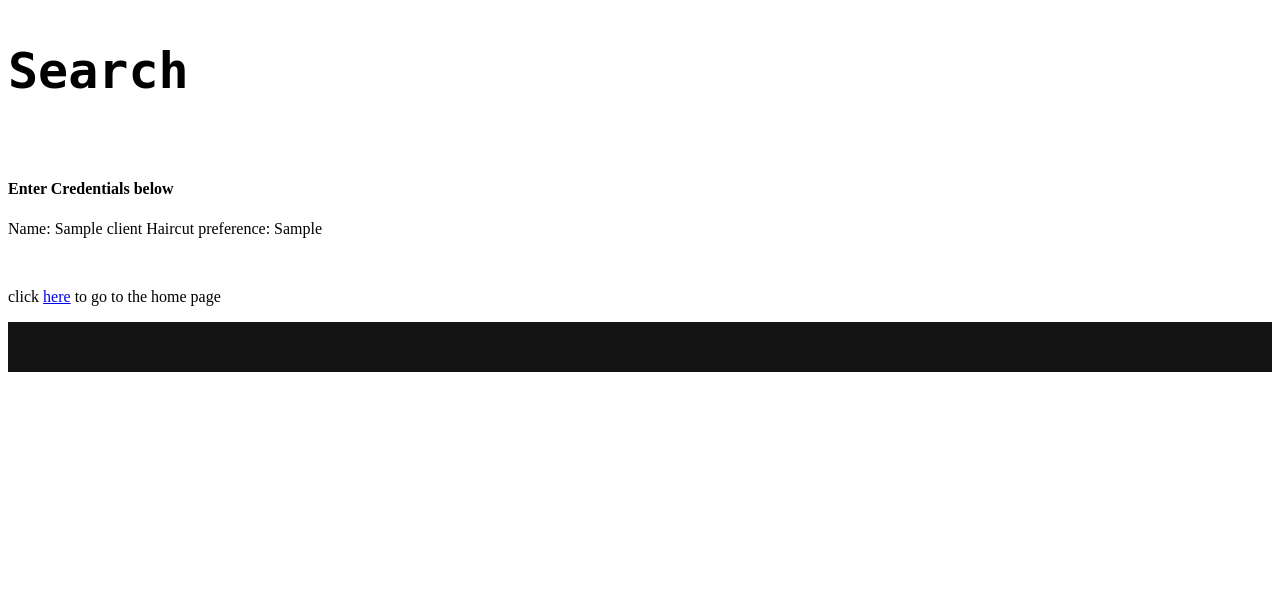
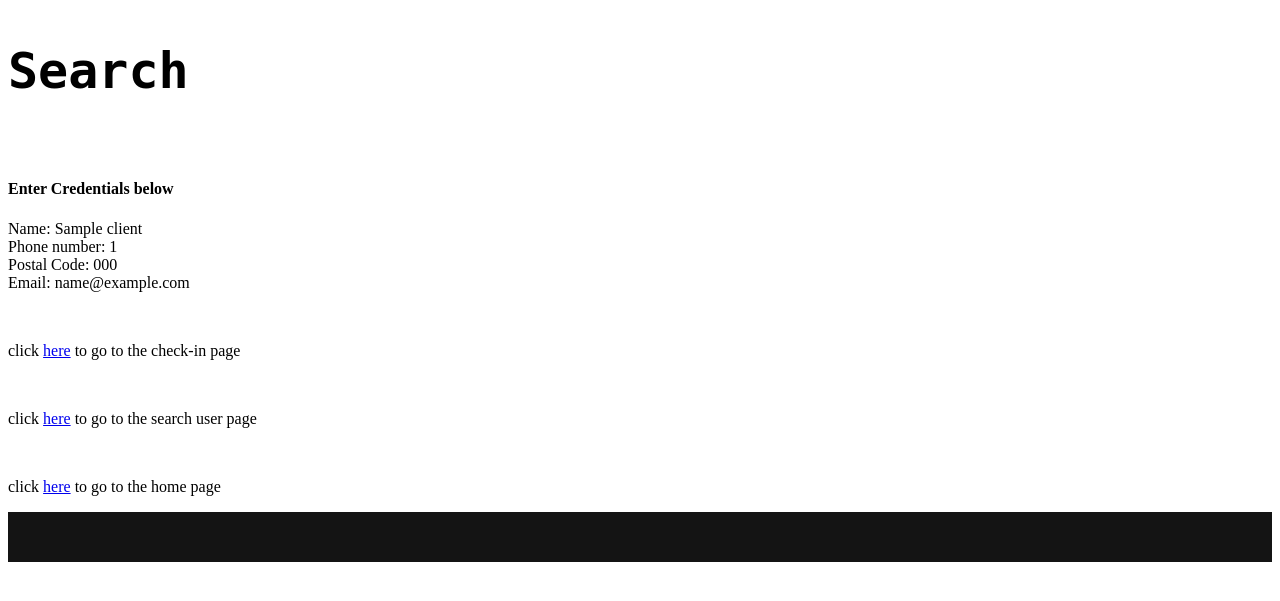
Before and after one commit to fork-you-i-just-want-to-fork-my-stuff/Check-In-System, a Flask app: template templates/search.html in a window 1280 px wide. Shown: the top 601 px of the page. Run offline with Flask 2, Linux system fonts and the light colour scheme; the template is opened without the code that fills it: most values are stand-ins (such as "Sample title", 1, 10 or a date in 2020).

Commit message:
various cleanup for html files

```diff
--- a/templates/check-in.html
+++ b/templates/check-in.html
@@ -42,5 +42,7 @@
         <p>click <a href="/check-in">here</a> to go to the check-in page</p>
         <br/>
         <p>click <a href="/search">here</a> to go to the search user page</p>
+        <br/>
+        <p>click <a href="/">here</a> to go to the home page</p>
     </div>
 {% endblock %}
--- a/templates/search.html
+++ b/templates/search.html
@@ -8,14 +8,17 @@
             <br/>
         <h4>Enter Credentials below</h4>
             <div>
-
                 <!-- Where all of the search information would go-->
                 {% for client in clients %}
-                <p>Name: {{ client.client_name }}  Haircut preference: {{ client.haircut_pref }}</p>
+                <p>Name: {{ client.client_name }}  <br/>Phone number: {{ client.phone_number }}  <br/>Postal Code: {{ client.postal_code }} <br/>Email: {{ client.email }}</p>
 
                 {% endfor %}
             </div>
         <br/>
+        <p>click <a href="/check-in">here</a> to go to the check-in page</p>
+        <br/>
+        <p>click <a href="/search">here</a> to go to the search user page</p>
+        <br/>
         <p>click <a href="/">here</a> to go to the home page</p>
     </div>
 {% endblock %}
```
Also changed, not shown: templates/home.html (+6 -2 lines), templates/login.html (+4 -3 lines).
